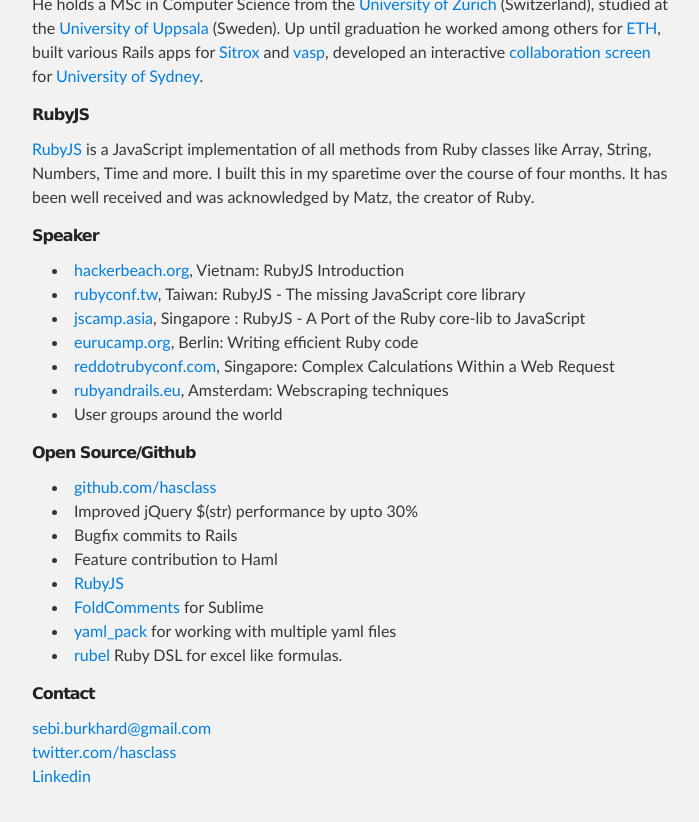
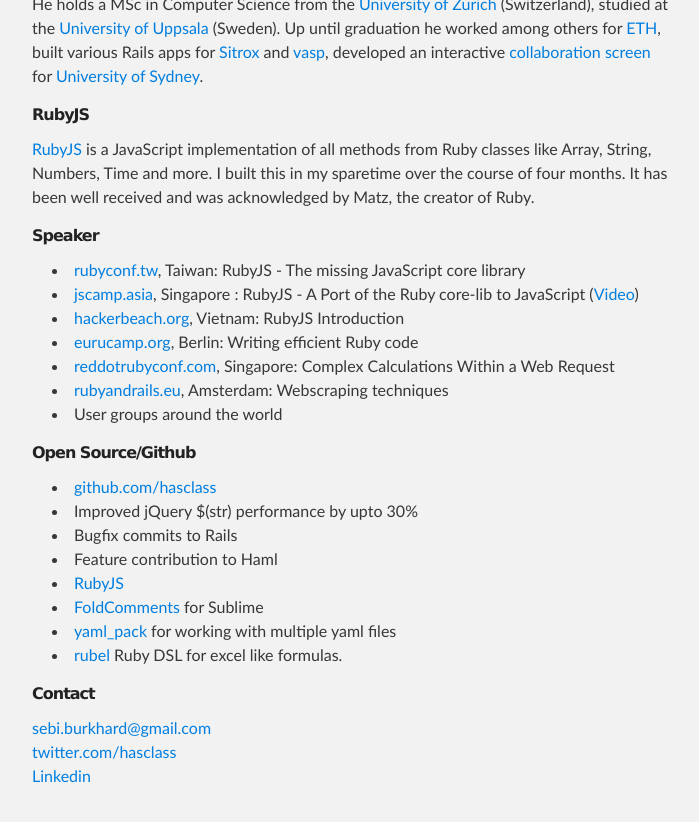
Before and after one commit to hasclass/hasclass.github.com, a Jekyll site: the page built from index.html, in a window 1280 px wide and 900 px high, scrolled down 571 px. Shown: the top 822 px of the window, without its empty margins (288-987 px from the left). Built offline with Jekyll 4.4.1, drawn with Linux system fonts in a browser that asks for light colours; nearby versions of some CDN libraries.

Commit message:
added video link

```diff
--- a/index.html
+++ b/index.html
@@ -39,9 +39,9 @@
     Speaker
 </h6>
 <ul>
+    <li><a href="http://rubyconf.tw/2012/">rubyconf.tw</a>, Taiwan: RubyJS - The missing JavaScript core library</li>
+    <li><a href="http://jscamp.asia">jscamp.asia</a>, Singapore : RubyJS - A Port of the Ruby core-lib to JavaScript (<a href="http://www.youtube.com/watch?v=7T0PJbJaMwA">Video</a>)</li>
     <li><a href="http://hackerbeach.org/">hackerbeach.org</a>, Vietnam: RubyJS Introduction</li>
-    <li><a href="http://rubyconf.tw/2012/">rubyconf.tw</a>, Taiwan: RubyJS - The missing JavaScript core library</li>
-    <li><a href="http://jscamp.asia">jscamp.asia</a>, Singapore : RubyJS - A Port of the Ruby core-lib to JavaScript</li>
     <li><a href="http://2012.eurucamp.org">eurucamp.org</a>, Berlin: Writing efficient Ruby code</li>
     <li><a href="http://reddotrubyconf.com">reddotrubyconf.com</a>, Singapore: Complex Calculations Within a Web Request</li>
     <li><a href="http://http://rubyandrails.eu/">rubyandrails.eu</a>, Amsterdam: Webscraping techniques</li>
```
